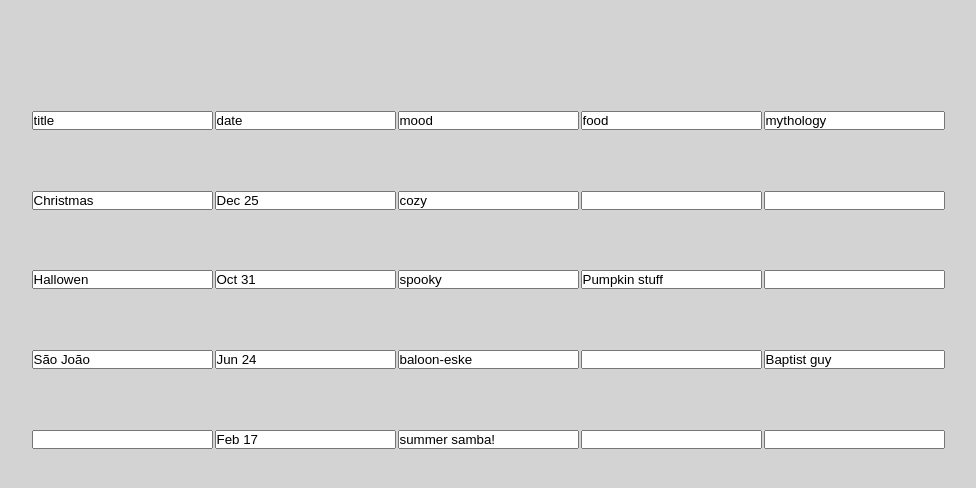
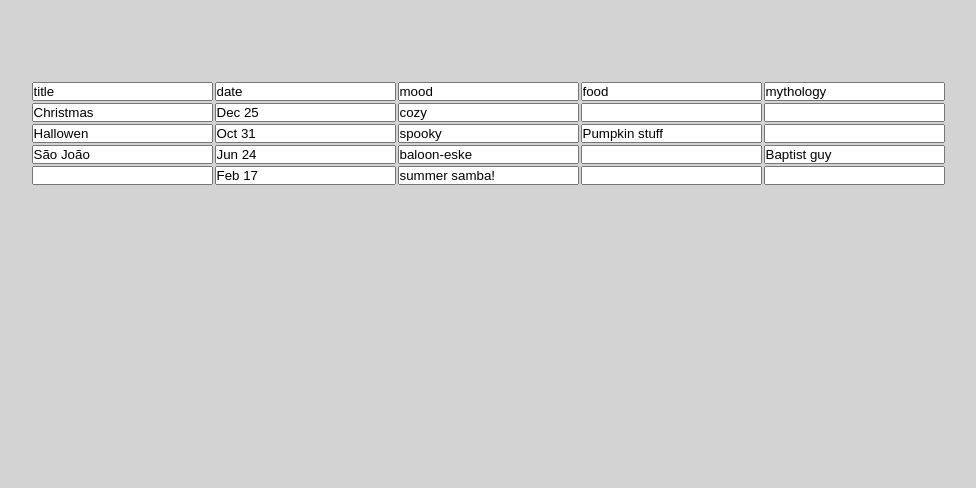
Before and after one commit to al-ptk/nosql-table, a React (Create React App) app: page / in a window 1280 px wide. Shown: the top 488 px of the page, without its empty margins (152-1128 px from the left). Built offline with nearby package versions, Linux system fonts and the light colour scheme.

Commit message:
Create TableHeading and TableBody components

```diff
--- a/src/App.js
+++ b/src/App.js
@@ -8,7 +8,7 @@ function App() {
       <GlobalStyle />
       <SchemaTable
         data={getHolidayTable().data}
-        headingList={getHolidayTable().headings}
+        headings={getHolidayTable().headings}
       />
     </>
   );
--- a/src/SchemaTable/SchemaTable.js
+++ b/src/SchemaTable/SchemaTable.js
@@ -1,18 +1,12 @@
 import React from 'react';
-import { useState, useEffect } from 'react';
+import { useState } from 'react';
 import styled from 'styled-components';
+import TableHeadings from './TableHeadings';
+import TableBody from './TableBody';
 
-/**
- * ToDo:
- *
- *  Add a subcomponent just for headings
- *  Add a subcomponent template for rows
- *
- */
-
-export function SchemaTable({ data, headingList }) {
+export function SchemaTable({ data, headings }) {
   const [tableData, setTableData] = useState(data);
-  const [headings, setHeadings] = useState(headingList);
+  const [headingList, setHeadingList] = useState(headings);
 
   function updateTableData(event, heading, rowID) {
     const newtableData = [...tableData];
@@ -22,35 +16,19 @@ export function SchemaTable({ data, headingList }) {
 
   return (
     <StyledTable>
-      {/* Add a Headings component */}
-      <tr>
-        {headings.map((heading, index) => (
-          <th key={index}>
-            <input type="text" value={heading} />
-          </th>
-        ))}
-      </tr>
-
-      {/* Add a Row component */}
-      {tableData.map((instance, index) => (
-        <tr key={index}>
-          {headings.map((heading, subIndex) => (
-            <td key={subIndex}>
-              <input
-                type="text"
-                value={instance[heading]}
-                onInput={(event) => updateTableData(event, heading, index)}
-              />
-            </td>
-          ))}
-        </tr>
-      ))}
+      <TableHeadings
+        headingList={headingList}
+        setHeadingList={setHeadingList}
+      />
+      <TableBody
+        tableData={tableData}
+        updateTableData={updateTableData}
+        headingList={headingList}
+      />
     </StyledTable>
   );
 }
 
 const StyledTable = styled.table`
   margin: 10vh auto;
-  width: 600px;
-  height: 400px;
 `;
--- /dev/null
+++ b/src/SchemaTable/TableBody.js
@@ -0,0 +1,21 @@
+import React from 'react';
+
+export default function TableBody({headingList, tableData, updateTableData}) {
+  return (
+    <tbody>
+      {tableData.map((instance, index) => (
+        <tr key={index}>
+          {headingList.map((heading, subIndex) => (
+            <td key={subIndex}>
+              <input
+                type="text"
+                value={instance[heading]}
+                onInput={(event) => updateTableData(event, heading, index)}
+              />
+            </td>
+          ))}
+        </tr>
+      ))}
+    </tbody>
+  );
+}
--- /dev/null
+++ b/src/SchemaTable/TableHeadings.js
@@ -0,0 +1,14 @@
+import React from 'react';
+
+export default function TableHeadings({ headingList, setHeadingList }) {
+  console.log(headingList);
+  return (
+    <tr>
+      {headingList.map((heading, index) => (
+        <th key={index}>
+          <input type="text" value={heading} />
+        </th>
+      ))}
+    </tr>
+  );
+}
```
Also changed, not shown: 1 other file (tests, documents, lock files or other folders).
